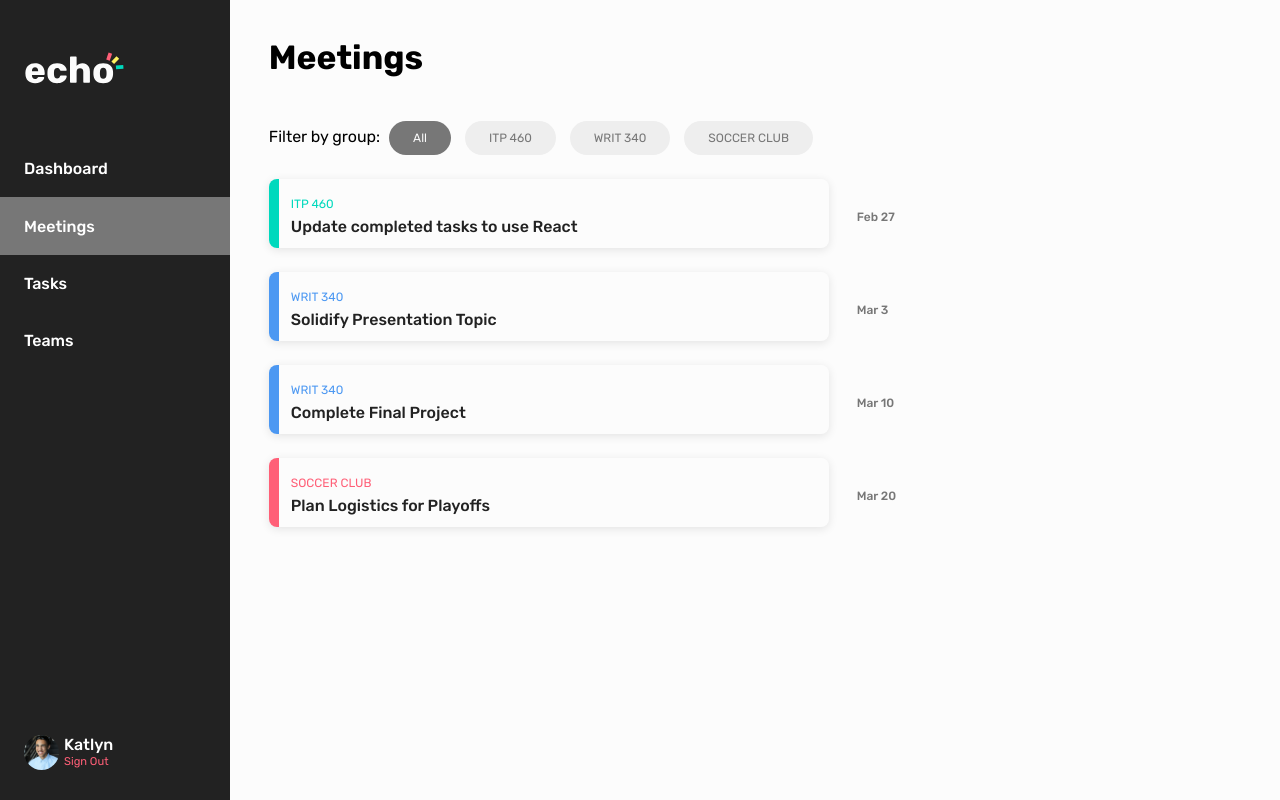
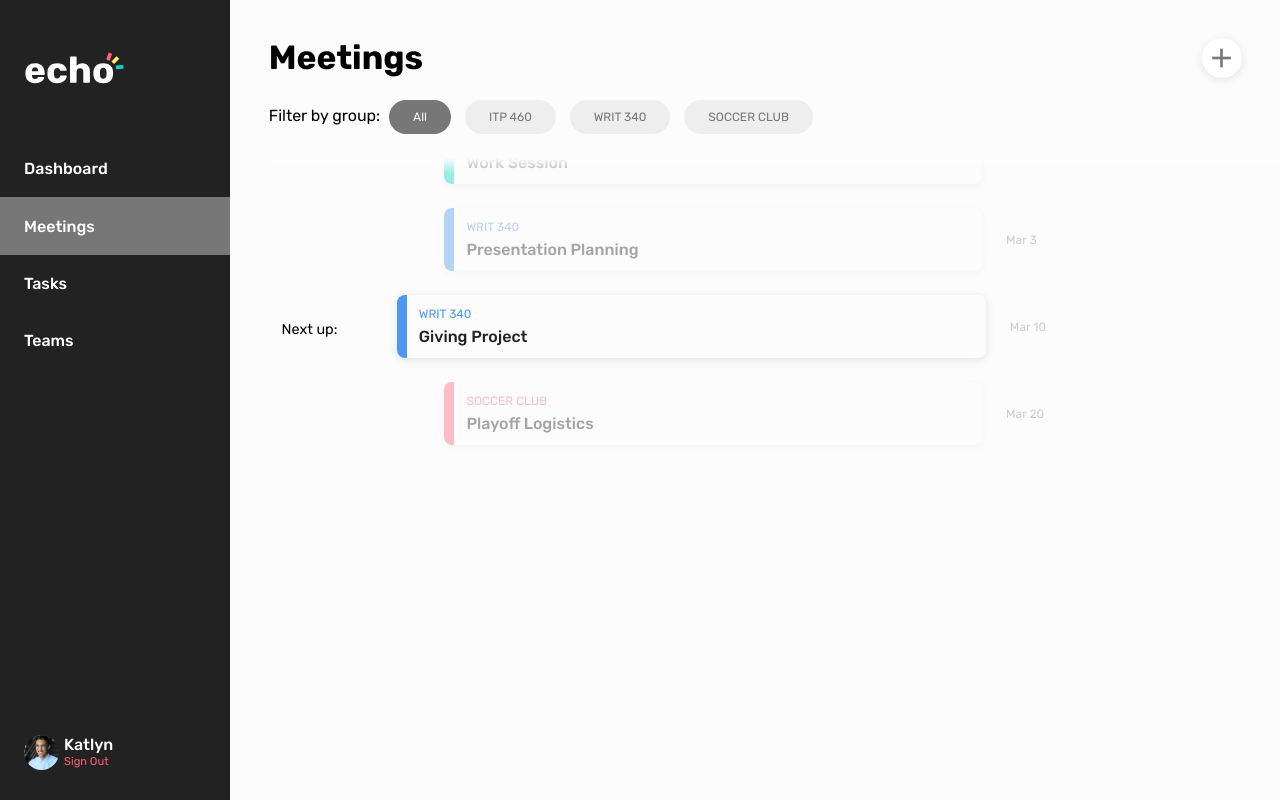
Before and after one commit to james-tyner/echo-meetings, a PHP site: page /meeting1A.php in a window 1280 px wide. Run offline with PHP 8.4, Linux system fonts and the light colour scheme.

Commit message:
Cleaned up CSS for meeting pages 1A

```diff
--- /dev/null
+++ b/components/add-button.php
@@ -0,0 +1,3 @@
+<div class="add-button">
+  <a href="#"><i class="material-icons"> add </i></a>
+</div>
--- a/css/_elements.scss
+++ b/css/_elements.scss
@@ -1,3 +1,4 @@
+
 // PROFILE ICONS
 @mixin sidebar-photo {
   width:2.2em;
@@ -52,3 +53,29 @@
   @include input-field-shadow;
   border-radius:10px;
 }
+
+@mixin add-button {
+  display:flex;
+  align-items:center;
+  justify-content:center;
+  width:2.5em;
+  height:2.5em;
+  border-radius:2.5em;
+  @include card-shadow;
+  background-color:white;
+
+  &:hover {
+    background-color:$green;
+  }
+
+  i {
+    color: $gray3;
+    cursor: pointer;
+    font-size:2em;
+    transform:translateY(0.05em);
+
+    &:hover {
+      color: white;
+    }
+  }
+}
--- a/css/pages/_meetings.scss
+++ b/css/pages/_meetings.scss
@@ -291,54 +291,68 @@
 	display: inline-block;
 	margin: 0px 5px 0px 5px;
 	text-decoration: none;
-}
 
-a:focus {
+	&:focus {
 		outline: none;
 	}
 
-a.selected {
+	&.selected {
 		background: #777777;
 		color: #FCFCFC;
 	}
-
-
-.mtg-date, .mtg-card .card {
-	display: inline-block;
 }
 
-.mtg-card .card {
-	min-width: 560px;
+.meeting-cards {
+	width:56vw;
+	margin:auto;
+
+	.mtg-card {
+		margin-bottom:1.5em;
+		display:flex;
+		align-items:center;
+		justify-content:right;
+		flex-wrap:nowrap;
+		position:relative;
+
+		.card {
+			width:75%;
+			cursor:pointer;
+			margin-left:auto;
+			opacity:0.4;
+
+			&.centered {
+				width:85%;
+				opacity:1;
+
+				&::before {
+					content:"Next up:";
+					@include bodyFont;
+					margin-right:2em;
+					position:absolute;
+					left:-8em;
+					top:calc(50% - 0.375em);
+				}
+			}
+
+			.card-team {
+				margin-top:0;
+			}
+
+			.card-heading {
+				@include itemHeading;
+			}
 		}
 
 		.mtg-date {
-	padding: 0 0 24px 24px;
-	margin: 0px;
-	vertical-align: bottom;
-	font-weight: 500;
-	font-size: 12px;
-	color: #777777;
+			text-align:left;
+			width:15%;
+			margin-left:2em;
+			@include detailsFont;
+			color:$gray2;
+		}
+	}
 }
 
-.mtg-card {
-	margin-bottom: 1.5em;
-}
-
-.green-card-team{
-	color:$green;
-	@include detailsFont;
-	margin: 0.5em 0;
-}
-.blue-card-team{
-	color:$blue;
-	@include detailsFont;
-	margin: 0.5em 0;
-}
-.red-card-team{
-	color:$red;
-	@include detailsFont;
-	margin: 0.5em 0;
-}
 
 
 // ALL BELOW WRITTEN BY MARS
@@ -430,6 +444,11 @@
   display: block;
   //background-color: red;
 }
+
+
+
+
+
 
 // BELOW WRITTEN BY JESSICA
 #create-meeting-main {
--- a/css/styles.scss
+++ b/css/styles.scss
@@ -98,7 +98,7 @@
     position:fixed;
     top:0;
     background-color:$bgGray;
-    width:100%;
+    width:82vw;
 
     &::after {
       content: "";
@@ -157,6 +157,15 @@
   }
 }
 
+.add-button {
+  @include add-button;
+  z-index:31;
+
+  &.align-right {
+    float:right;
+  }
+}
+
 // PAGES
 @import 'pages/dashboard';
 @import 'pages/meetings';
--- a/meeting1A.php
+++ b/meeting1A.php
@@ -14,12 +14,11 @@
 	<!-- navbar -->
 	<?php require 'components/nav.php'; ?>
 
-	<header>
+	<header class="scrollable-header">
+		<div class="add-button align-right">
+		  <a href="createmeeting.php"><i class="material-icons"> add </i></a>
+		</div>
 		<h1 class="page-title"> Meetings </h1>
-	</header>
-
-	<!-- middle area -->
-	<main>
 		<div class="filter-bar">
 			<p>Filter by group:</p>
 			<a class="filter-group selected" href="meeting1A.php">All</a>
@@ -27,12 +26,16 @@
 			<a class="filter-group" href="meeting1A_3.php">WRIT 340</a>
 			<a class="filter-group" href="meeting1A_4.php">SOCCER CLUB</a>
 		</div>
+	</header>
 
-		<section>
+	<!-- middle area -->
+	<main>
+
+		<section class="meeting-cards">
       <div class="mtg-card">
   			<div class="card green-color-band">
-  				<h3 class="green-card-team">ITP 460</h3>
-  				<h2 class="card-heading">Update completed tasks to use React</h2>
+  				<h3 class="card-team green">ITP 460</h3>
+  				<h2 class="card-heading">Work Session</h2>
   			</div>
 
   			<p class="mtg-date"> Feb 27</p>
@@ -40,17 +43,17 @@
 
   		<div class="mtg-card">
   			<div class="card blue-color-band">
-  				<h3 class="blue-card-team">WRIT 340</h3>
-  				<h2 class="card-heading">Solidify Presentation Topic</h2>
+  				<h3 class="card-team blue">WRIT 340</h3>
+  				<h2 class="card-heading">Presentation Planning</h2>
   			</div>
 
   			<p class="mtg-date"> Mar 3</p>
   		</div>
 
   		<div class="mtg-card">
-  			<div class="card blue-color-band">
-  				<h3 class="blue-card-team">WRIT 340</h3>
-  				<h2 class="card-heading">Complete Final Project</h2>
+  			<div class="card blue-color-band centered">
+  				<h3 class="card-team blue">WRIT 340</h3>
+  				<h2 class="card-heading">Giving Project</h2>
   			</div>
 
   			<p class="mtg-date"> Mar 10</p>
@@ -58,8 +61,8 @@
 
   		<div class="mtg-card">
   			<div class="card red-color-band">
-  				<h3 class="red-card-team">SOCCER CLUB</h3>
-  				<h2 class="card-heading">Plan Logistics for Playoffs</h2>
+  				<h3 class="card-team red">SOCCER CLUB</h3>
+  				<h2 class="card-heading">Playoff Logistics</h2>
   			</div>
 
   			<p class="mtg-date"> Mar 20</p>
```
Also changed, not shown: meeting1A_2.php (+17 -14 lines), meeting1A_3.php (+19 -16 lines), meeting1A_4.php (+17 -14 lines), css/styles.min.css. Lines whose indentation alone changed are shown as unchanged.
